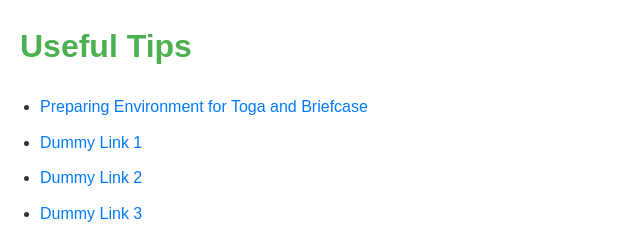
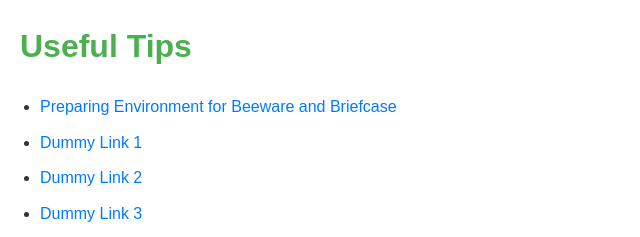
Before and after one commit to lfsgd/lfsgd.github.io, a plain HTML site: page index.html in a window 1280 px wide. Shown: the top 237 px of the page, 0-640 px from the left. Drawn offline with Linux system fonts and the light colour scheme.

Commit message:
Update index.html

```diff
--- a/index.html
+++ b/index.html
@@ -35,7 +35,7 @@
     <h1>Useful Tips</h1>
     <ul>
         <li>
-            <a href="togo_and_briefcase.html">Preparing Environment for Toga and Briefcase</a>
+            <a href="togo_and_briefcase.html">Preparing Environment for Beeware and Briefcase</a>
         </li>
         <li>
             <a href="dummy1.html">Dummy Link 1</a>
```
